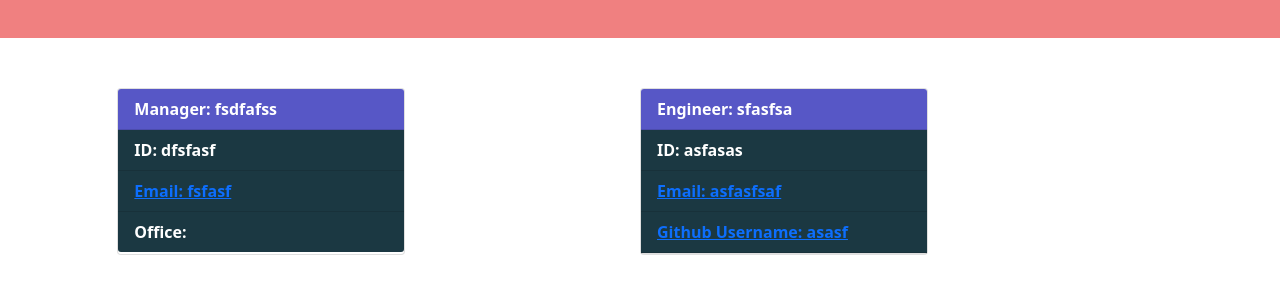
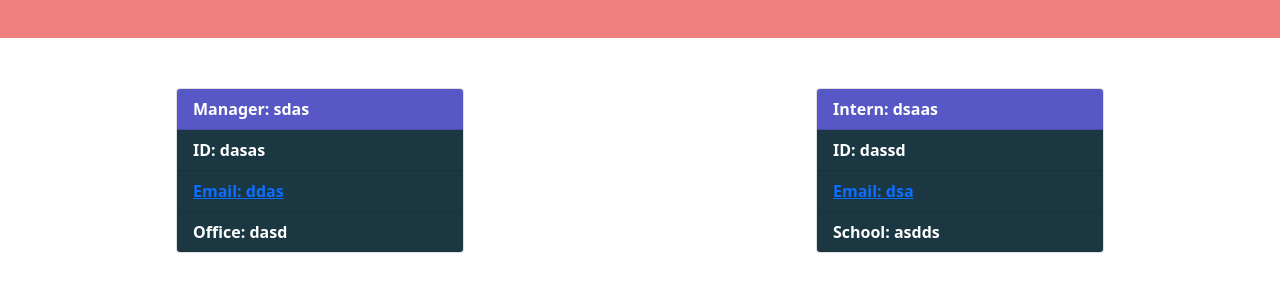
Before and after one commit to Childy77/The-A-Team-Profile-Generator, a website: page dist/index.html in a window 1280 px wide. Shown: the part 88-382 px from the top of the page. Drawn offline with nearby package versions, Linux system fonts and the light colour scheme.

```diff
--- a/dist/index.html
+++ b/dist/index.html
@@ -26,24 +26,24 @@
   <main class="team-cards">
     <div class="card" style="width: 18rem;">
       <div class="card-header">
-        Manager: fsdfafss
+        Manager: sdas
       </div>
       <ul class="list-group list-group-flush">
-        <li class="list-group-item">ID: dfsfasf</li>
-        <li id="contact" class="list-group-item"><a href="mailto:ryanbairdchilders@gmail.com">Email: fsfasf</a></li>
-        <li class="list-group-item">Office: </li>
+        <li class="list-group-item">ID: dasas</li>
+        <li id="contact" class="list-group-item"><a href="mailto:ryanbairdchilders@gmail.com">Email: ddas</a></li>
+        <li class="list-group-item">Office: dasd</li>
       </ul>
     </div>
-
     <div class="card" style="width: 18rem;">
     <div class="card-header">
-      Engineer: sfasfsa
+      Intern: dsaas
     </div>
     <ul class="list-group list-group-flush">
-      <li class="list-group-item">ID: asfasas</li>
-      <li id="contact" class="list-group-item"><a href="mailto:ryanbairdchilders@gmail.com">Email: asfasfsaf</a></li>
-      <li class="list-group-item"><a href="https://github.com/Childy77/The-A-Team-Profile-Generator" target="_blank">Github Username: asasf</li>
+      <li class="list-group-item">ID: dassd</li>
+      <li id="contact" class="list-group-item"><a href="mailto:ryanbairdchilders@gmail.com">Email: dsa</a></li>
+      <li class="list-group-item">School: asdds</li>
     </ul>
   </div>
+
 </main>
 </body>
```
Also changed, not shown: README.md, 1 other file.
